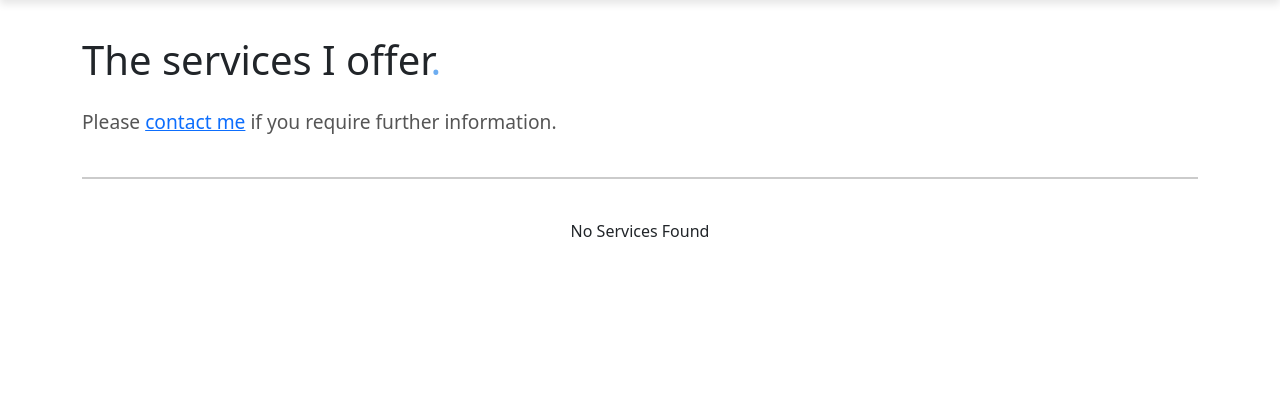
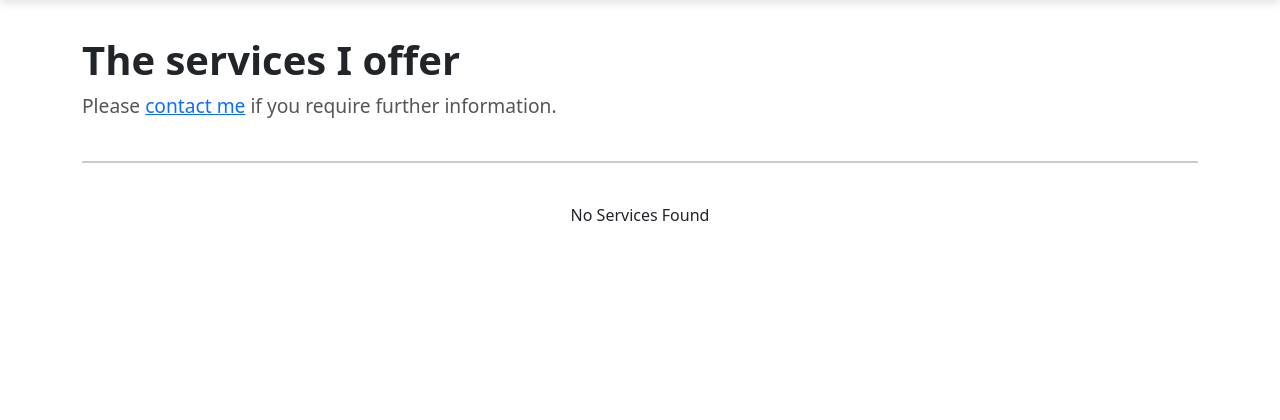
Before and after one commit to MeganRoberts-dev/megan-roberts-dressage, a Django app: page /services/ in a window 1280 px wide. Shown: the part 100-520 px from the top of the page. Run offline with Django 3.2, Linux system fonts and the light colour scheme; data that the repository does not hold is empty; some libraries are stand-ins or nearby versions.

Commit message:
Add more styling to match rest of site

```diff
--- a/services/templates/services/services.html
+++ b/services/templates/services/services.html
@@ -9,7 +9,7 @@
 <section id="pricing" class="pricing-content section-padding">
     <div class="container">
         <div class="section-title-left mt-5">
-            <h1 class="mb-4">The services I offer<span>.</span></h1>
+            <h1 class="fw-bold">The services I offer</h1>
             <p>Please <a href="{% url 'contact' %}">contact me</a> if you require further information.</p>
             <hr style="border: 1px solid #333; width: 100%; margin: 40px auto 20px;">
         </div>
```
